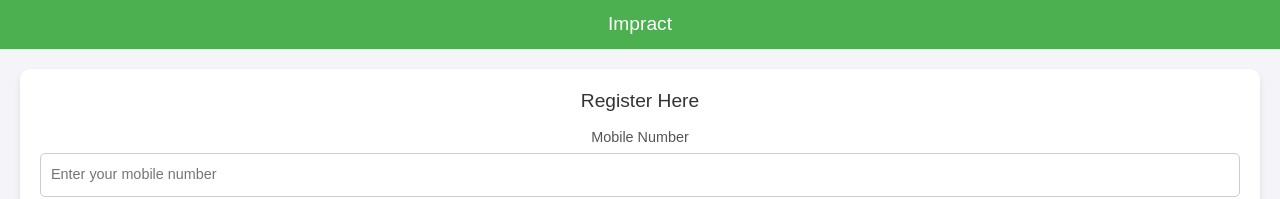
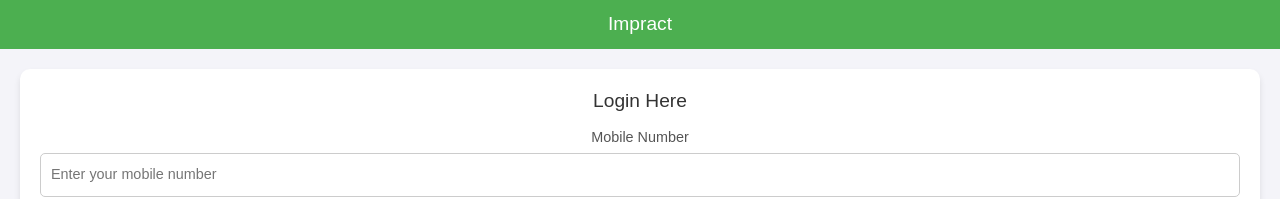
Before and after one commit to Akdev6/frontendImprfct, a React (Create React App) app: page /login in a window 1280 px wide. Shown: the top 199 px of the page. Built offline with nearby package versions, Linux system fonts and the light colour scheme.

Commit message:
Update login.js

```diff
--- a/src/components/login.js
+++ b/src/components/login.js
@@ -38,7 +38,7 @@ const Login = () => {
 
       {/* Form */}
       <div style={{ background: "white", margin: "20px", padding: "20px", borderRadius: "10px", boxShadow: "0 4px 6px rgba(0, 0, 0, 0.1)" }}>
-        <h2 style={{ margin: "0 0 15px", fontSize: "1.2rem", color: "#333" }}>Register Here</h2>
+        <h2 style={{ margin: "0 0 15px", fontSize: "1.2rem", color: "#333" }}>Login Here</h2>
         <form onSubmit={sendLogin} style={{ display: "flex", flexDirection: "column", alignItems: "center" }}>
           <label htmlFor="mobile" style={{ marginBottom: "5px", fontSize: "0.9rem", color: "#555", width: "100%" }}>
             Mobile Number
```
